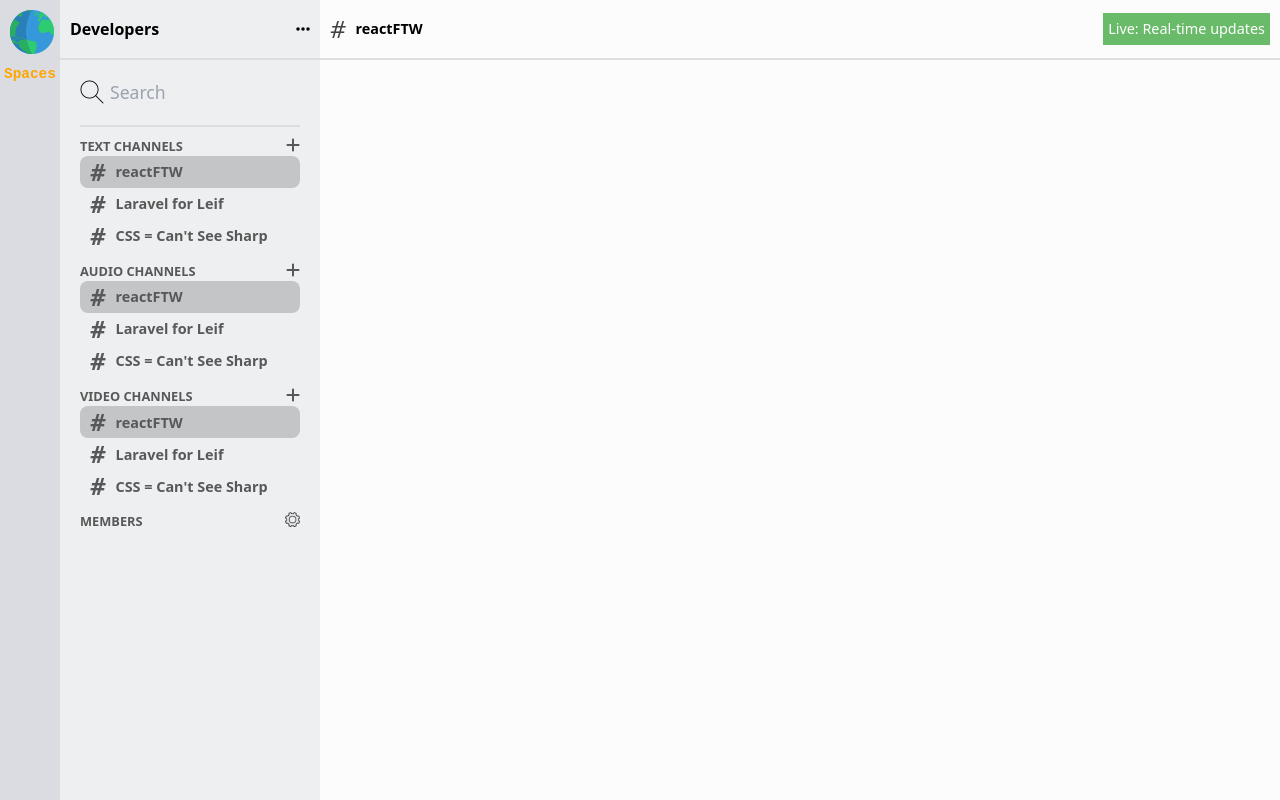
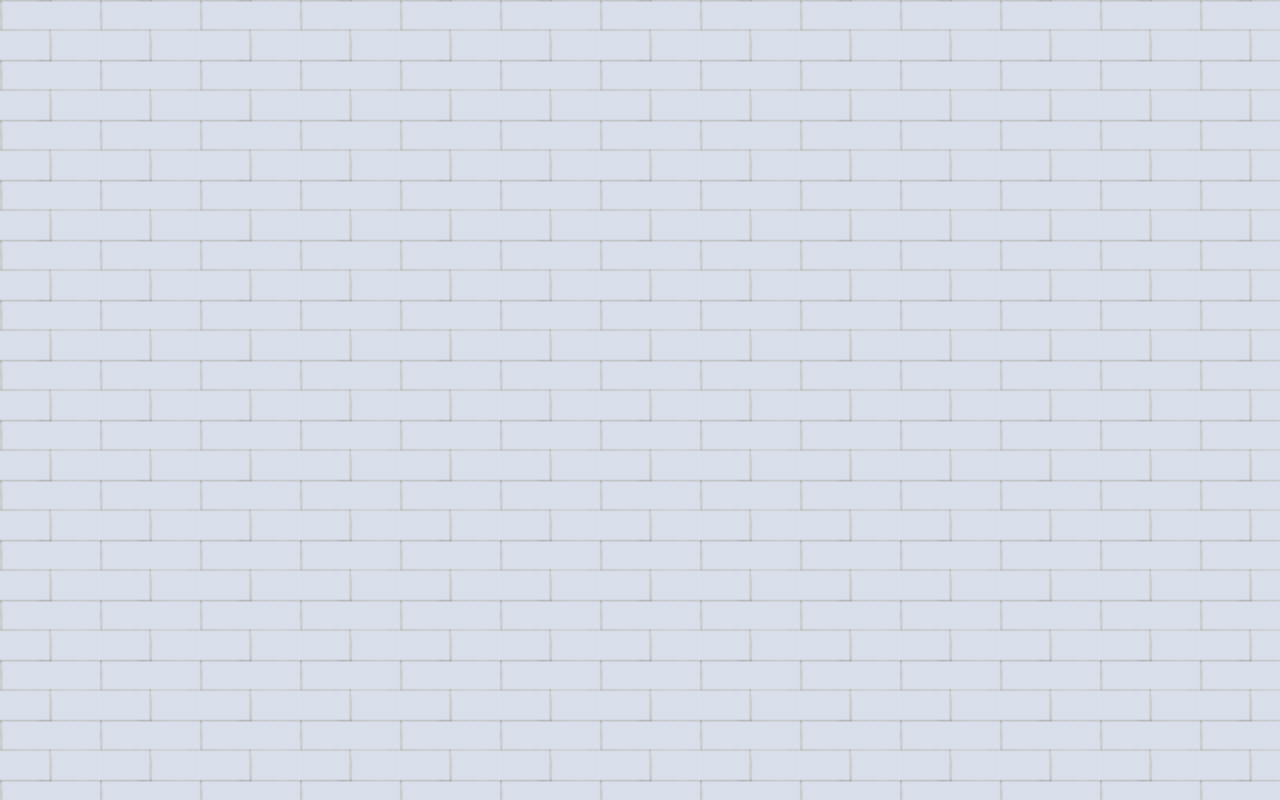
Before and after one commit to J0nas7/yourspace__slack-discord-clone, a Next.js app: page / in a window 1280 px wide. Built offline with nearby package versions, Linux system fonts and the light colour scheme.

Commit message:
Changes CSS modules to Global CSS in the core UI. Changed CSS naming conventions.

```diff
--- a/src/core-ui/Guest.module.scss
+++ b/src/core-ui/Guest.scss
@@ -1,9 +1,9 @@
-.guest_wrapper {
+.guest-wrapper {
     width: 100%;
     height: 100vh;
     position: relative;
 
-    .contents {
+    .guest-contents {
         height: 100vh;
         //background: #f0f0f0;
         background-image: url("../Assets/Images/brickBackground.png");
@@ -47,13 +47,13 @@
                 margin: 15px 0;
             }
 
-            .teaserTxt {
+            .teaser-text {
                 color: rgba(0, 0, 0, .87);
                 font-size: .8125rem;
                 font-weight: 300;
             }
 
-            .guestForm {
+            .guest-form {
                 margin: 50px 0 30px;
 
                 input, textarea, select {
@@ -77,13 +77,13 @@
                     cursor: pointer;
                 }
 
-                .error_notice {
+                .error-notice {
                     color: #ff0000;
                     font-size: .8125rem;
                 }
             }
 
-            .guestLink {
+            .guest-link {
                 color: rgba(0, 0, 0, .87);
                 font-size: .8125rem;
                 display: block;
@@ -98,7 +98,7 @@
         }
     }
 
-    .teaserCard {
+    .teaser-card {
         display: none;
         position: absolute;
         width: 50%;
@@ -114,7 +114,7 @@
             justify-content: center;
         }
 
-        #teaserImg {
+        #teaser-img {
             width: 95%;
             height: auto;
         }
--- a/src/core-ui/Private.module.scss
+++ b/src/core-ui/Private.scss
@@ -28,14 +28,14 @@
             width: 100%;
             height: auto;
 
-            #Logo, #Logotxt {
+            #logo, #logo-text {
                 display: block;
                 float: left;
             }
-            #Logo {
+            #logo {
                 margin: 10px;
             }
-            #Logotxt {
+            #logo-text {
                 color: orange;
                 font-family: 'Courier New';
                 font-size: .9rem;
--- a/src/core-ui/guest-layout.tsx
+++ b/src/core-ui/guest-layout.tsx
@@ -1,12 +1,11 @@
-import { Block, Heading } from "@/components"
-import styles from '@/core-ui/Guest.module.scss'
+import { Block } from "@/components"
 
-export const GuestLayout = ({children} : any) => {
+export const GuestLayout = ({ children }: any) => {
   return (
-    <Block className={styles.guest_wrapper}>
-        <Block className={styles.contents}>
-            {children}
-        </Block>
+    <Block className="guest-wrapper">
+      <Block className="guest-contents">
+        {children}
+      </Block>
     </Block>
   )
 }
--- a/src/core-ui/private-layout.tsx
+++ b/src/core-ui/private-layout.tsx
@@ -7,7 +7,6 @@ import { faEllipsis } from '@fortawesome/free-solid-svg-icons'
 
 // Internal
 import { Block, Text } from "@/components"
-import styles from './Private.module.scss'
 import { Sidepanel, Space, Channel } from "./"
 
 export const PrivateLayout = ({children} : any) => {
@@ -17,10 +16,10 @@ export const PrivateLayout = ({children} : any) => {
     }
 
     return (
-        <Block className={styles.mainWrapper}>
+        <Block className="main-wrapper">
             <Sidepanel></Sidepanel>
             <Space></Space>
-            <Channel></Channel>
+            <Channel>{children}</Channel>
         </Block>
     )
 }
--- a/src/core-ui/private/channel.tsx
+++ b/src/core-ui/private/channel.tsx
@@ -3,19 +3,18 @@ import React from 'react'
 
 // Internal
 import { Block, Text } from '@/components'
-import styles from '../Private.module.scss'
 
 export const Channel = ({children} : any) => {
   return (
-    <Block className={styles.channelWrapper}>
-        <Block className={styles.channelHeader}>
-            <Block className={styles.leftside}>
-                <Block className={styles.hashtag} variant="span">#</Block>
-                <Block className={styles.channelName} variant="span">reactFTW</Block>
+    <Block className="channel-wrapper">
+        <Block className="channel-header">
+            <Block className="left-side">
+                <Text className="hashtag" variant="span">#</Text>
+                <Text className="channel-name" variant="span">reactFTW</Text>
             </Block>
-            <Block className={styles.rightside}>Live: Real-time updates</Block>
+            <Block className="right-side">Live: Real-time updates</Block>
         </Block>
-        <Block className={styles.channelContent}>
+        <Block className="channel-content">
             {children}
         </Block>
     </Block>
--- a/src/core-ui/private/channelsList.tsx
+++ b/src/core-ui/private/channelsList.tsx
@@ -5,7 +5,6 @@ import { faPlus } from '@fortawesome/free-solid-svg-icons'
 
 // Internal
 import { Block, Text } from '@/components'
-import styles from '../Private.module.scss'
 
 type Props = {
     format: string
@@ -18,14 +17,14 @@ export const ChannelList = ({
     const channelsList = children
 
     return (
-        <Block className={styles.channelFormat}>
-            <Block className={styles.channelFormatTop}>
-                <Text variant="span" className={styles.channelFormatName + " " + styles.leftside}>{format} channels</Text>
-                <FontAwesomeIcon icon={faPlus} className={styles.channelNewChannel + " " + styles.rightside} />
+        <Block className="channel-format">
+            <Block className="channel-format-top">
+                <Text variant="span" className="channel-format-name leftside">{format} channels</Text>
+                <FontAwesomeIcon icon={faPlus} className="channel-new-channel rightside" />
             </Block>
-            <Block className={styles.channelFormatList}>
+            <Block className="channel-format-list">
                 {channelsList && channelsList.map((channelName:string, i:string) =>
-                    <Block variant="span" className={styles.channelFormatListItem} key={i}>{channelName}</Block>
+                    <Block variant="span" className="channel-format-list-item" key={i}>{channelName}</Block>
                 )}
             </Block>
         </Block>
--- a/src/core-ui/private/sidepanel.tsx
+++ b/src/core-ui/private/sidepanel.tsx
@@ -5,20 +5,19 @@ import Image from 'next/image'
 
 // Internal
 import { Block, Text } from '@/components'
-import styles from '../Private.module.scss'
 import pp_logo from '@/Assets/Images/headerLogo.png'
 
 export default function Sidepanel() {
   return (
-    <Block className={styles.sidepanelWrapper}>
-        <Block className={styles.sidepanelHeader}>
+    <Block className="sidepanel-wrapper">
+        <Block className="sidepanel-header">
             <Link href="/">
                 <Image
-                    id={styles.Logo}
+                    id="logo"
                     src={pp_logo}
                     alt="Spaces logo"
                 />
-                <Text theId={styles.Logotxt} variant="span">Spaces</Text>
+                <Text theId="logo-text" variant="span">Spaces</Text>
             </Link>
         </Block>
     </Block>
--- a/src/core-ui/private/space.tsx
+++ b/src/core-ui/private/space.tsx
@@ -5,7 +5,6 @@ import { faEllipsis, faPlus, faGear } from '@fortawesome/free-solid-svg-icons'
 
 // Internal
 import { Block, Text, Field } from '@/components'
-import styles from '../Private.module.scss'
 import { ChannelList } from "../"
 
 export default function Space() {
@@ -13,17 +12,17 @@ export default function Space() {
   const tempChannelsList:any = ["reactFTW", "Laravel for Leif", "CSS = Can't See Sharp"]
 
   return (
-    <Block className={styles.spaceWrapper}>
-        <Block className={styles.spaceHeader}>
-          <Block className={styles.leftside}>
-            <Text className={styles.spaceTitle}>Developers</Text>
+    <Block className="space-wrapper">
+        <Block className="space-header">
+          <Block className="leftside">
+            <Text className="space-title">Developers</Text>
           </Block>
-          <Block className={styles.rightside}>
+          <Block className="rightside">
             <FontAwesomeIcon icon={faEllipsis} />
           </Block>
         </Block>
-        <Block className={styles.spaceContent}>
-          <Block className={styles.spaceSearch}>
+        <Block className="space-content">
+          <Block className="space-search">
             <Field
                 type="text"
                 lbl=""
@@ -31,17 +30,17 @@ export default function Space() {
                 value={spaceSearch}
                 onChange={(e: string) => setSpaceSearch(e)}
                 disabled={false}
-                className={styles.spaceSearchField}
+                className="space-search-field"
             />
           </Block>
           <ChannelList format="Text">{tempChannelsList}</ChannelList>
           <ChannelList format="Audio">{tempChannelsList}</ChannelList>
           <ChannelList format="Video">{tempChannelsList}</ChannelList>
 
-          <Block className={styles.channelInfo+" "+styles.members}>
-            <Block className={styles.channelInfoTop+" "+styles.members}>
-              <Text variant="span" className={styles.channelInfoName+" "+styles.leftside}>MEMBERS</Text>
-              <Text variant="span" className={styles.channelInfoSettings+" "+styles.rightside}/>
+          <Block className="channel-info members">
+            <Block className="channel-info-top members">
+              <Text variant="span" className="channel-info-name leftside">MEMBERS</Text>
+              <Text variant="span" className="channel-info-settings rightside" />
             </Block>
           </Block>
         </Block>
--- a/src/hooks/useAuthContext.ts
+++ b/src/hooks/useAuthContext.ts
@@ -18,7 +18,7 @@ export const useAuthContext = () => {
                 }
             }
         }
-        return true//false
+        return false
     })
 
     const setAuthContext = (context:string) => {
--- a/src/pages/_app.tsx
+++ b/src/pages/_app.tsx
@@ -4,6 +4,8 @@ import { Provider } from "react-redux"
 
 // Internal
 import '@/styles/globals.css'
+import '@/core-ui/Guest.scss';
+import '@/core-ui/Private.scss';
 import appStore from '@/redux/store'
 import { LayoutController } from '@/core-ui/'
 
--- a/src/pages/guest/login.tsx
+++ b/src/pages/guest/login.tsx
@@ -3,7 +3,6 @@ import { useEffect, useState } from "react"
 
 // Internal
 import { Block, Text, Heading, Field } from "@/components"
-import styles from '@/core-ui/Guest.module.scss'
 import { useAuth } from "@/hooks"
 import { selectIsLoggedIn, useTypedSelector } from "@/redux"
 
--- a/src/pages/index.tsx
+++ b/src/pages/index.tsx
@@ -1,16 +1,37 @@
+// External
 import Image from 'next/image'
-import { Inter } from 'next/font/google'
 import { useEffect, useState } from 'react'
 
-const inter = Inter({ subsets: ['latin'] })
+// Internal
+import { Block, Text } from '@/components'
 
 export default function Home() {
-  const [counter,setCounter] = useState<number>(1)
-  useEffect(() => {
-    console.log(counter+" fester")
-  }, [counter])
+  const messages = [
+    {
+      userID: 1,
+      userName: "Bjarnil",
+      messageContent: "Lorem ipsum",
+      messageDate: new Date()
+    },
+    {
+      userID: 2,
+      userName: "Eigol",
+      messageContent: "Ipsum lorem",
+      messageDate: new Date()
+    },
+    {
+      userID: 3,
+      userName: "Hanners",
+      messageContent: "Dolor sit amet",
+      messageDate: new Date()
+    }
+  ]
 
   return (
-    <span onClick={() => setCounter(counter+1)} className="block">Festet {counter.toString()} gange</span>
+    <Block>
+      {messages && messages.map((message, i) =>
+        <Block className="channel-message"></Block>
+      )}
+    </Block>
   )
 }
```
